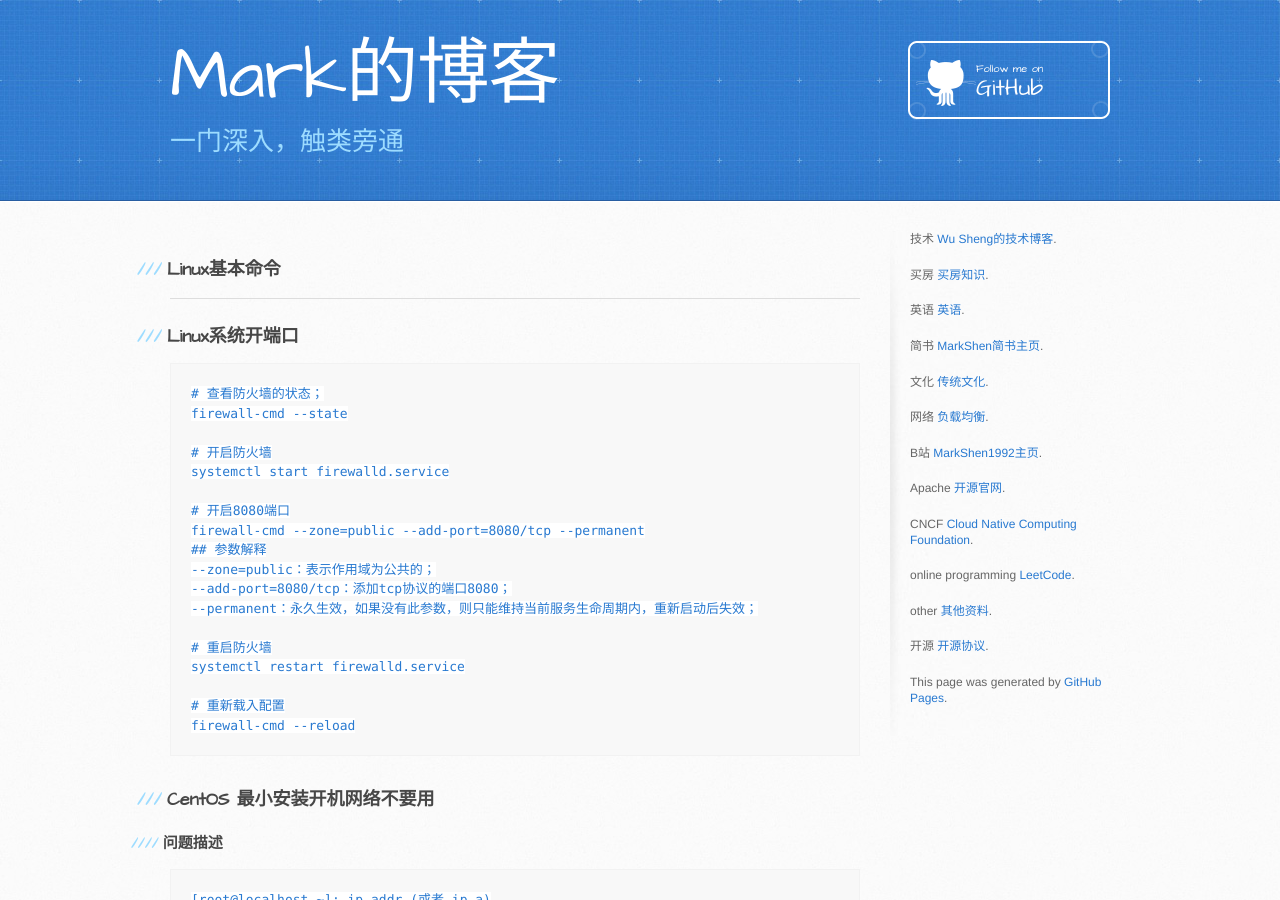
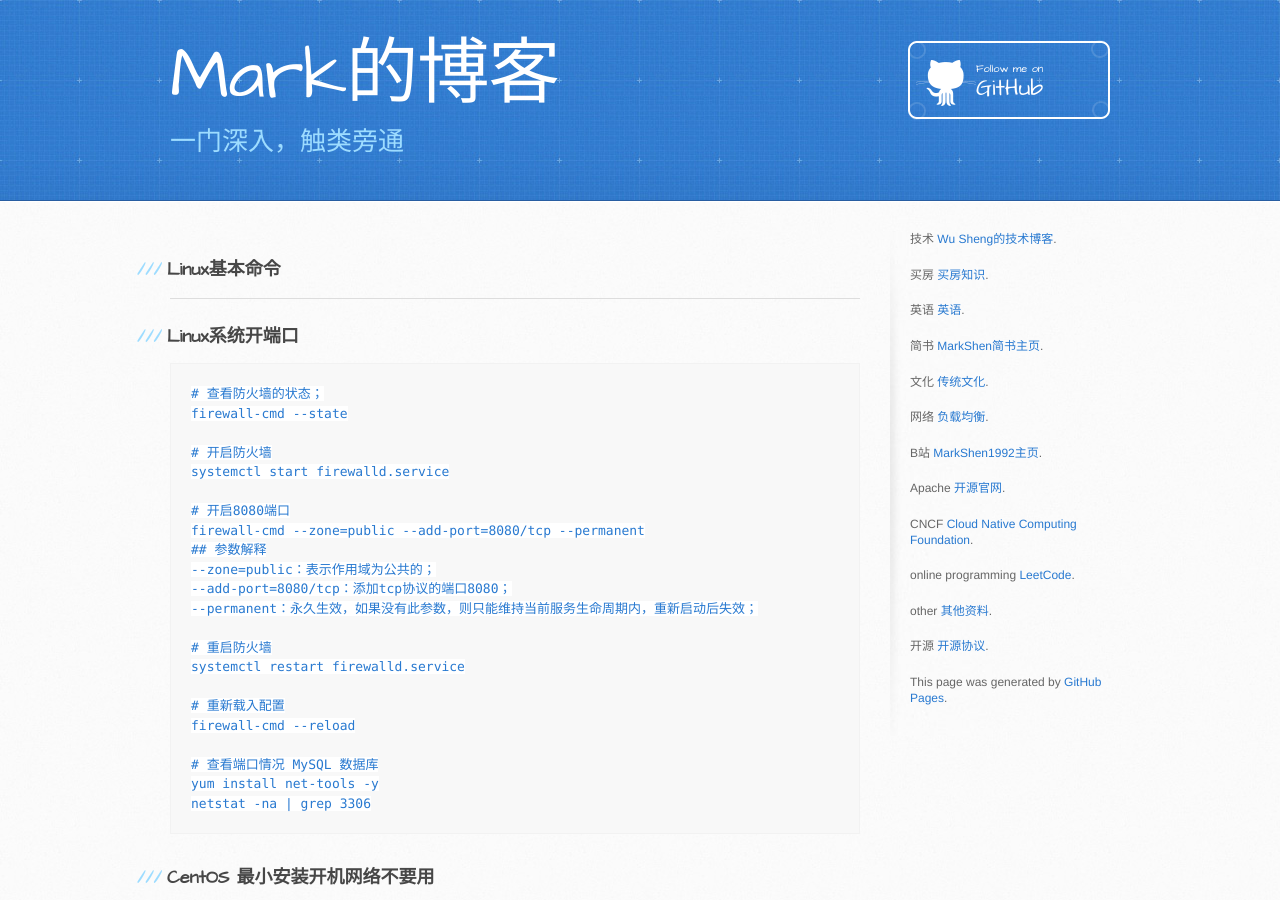
Before and after one commit to MarkShen1992/markshen1992.github.io, a Jekyll site: the page built from document/devops/ops/linux/linux_basic_command.md, in a window 1280 px wide and 900 px high. Built offline with Jekyll 4.4.1, drawn with Linux system fonts in a browser that asks for light colours; our own code applies the rules of GitHub Pages for plain Markdown files.

Commit message:
查看程序运行端口命令

````diff
--- a/document/devops/ops/linux/linux_basic_command.md
+++ b/document/devops/ops/linux/linux_basic_command.md
@@ -23,6 +23,10 @@ systemctl restart firewalld.service
 
 # 重新载入配置
 firewall-cmd --reload
+
+# 查看端口情况 MySQL 数据库
+yum install net-tools -y
+netstat -na | grep 3306
 ```
 
 ### CentOS 最小安装开机网络不要用
````
